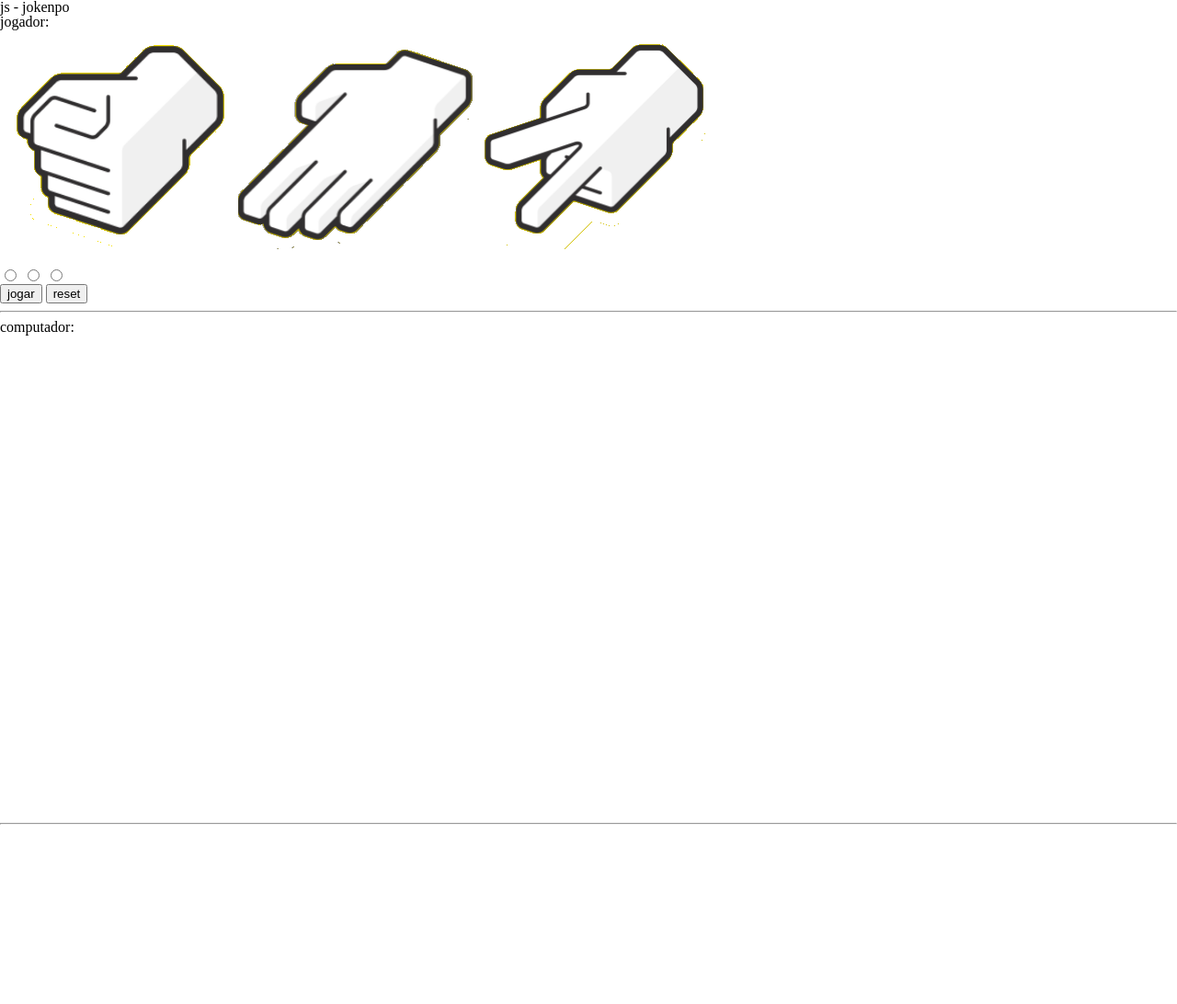
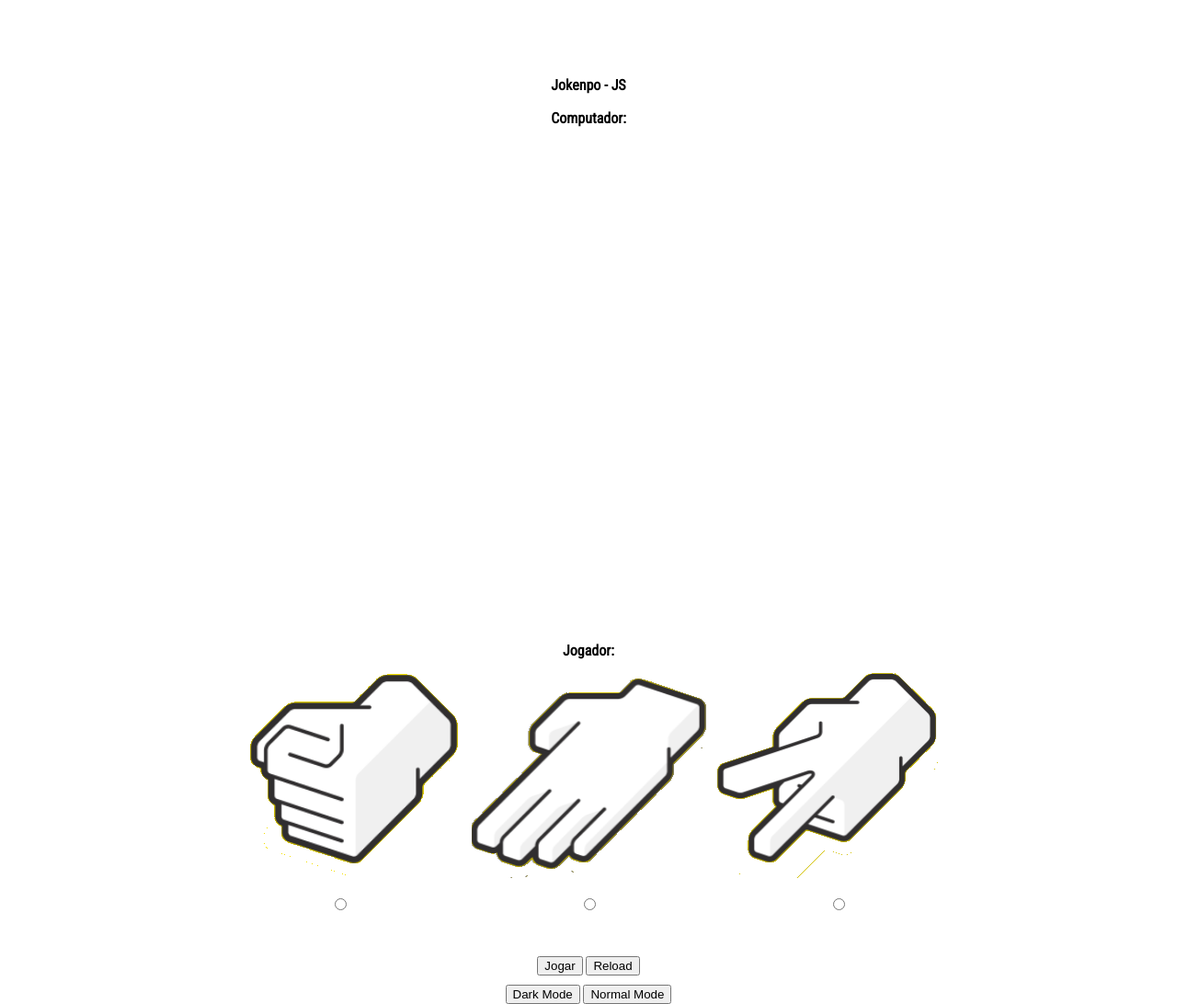
Before and after one commit to otaviosbms/Projetos_JS, a plain HTML site: page jokenpo-js/index.html in a window 1280 px wide. Shown: the whole page at 92% size. Before the commit the page ends 905 px from the top, so only its background shows below. Drawn offline with Linux system fonts and the light colour scheme.

Commit message:
Add files via upload

```diff
--- a/jokenpo-js/index.html
+++ b/jokenpo-js/index.html
@@ -6,14 +6,25 @@
     <meta name="viewport" content="width=device-width, initial-scale=1.0">
     <link rel="stylesheet" href="reset.css">
     <link rel="stylesheet" href="style.css">
+    <link rel="preconnect" href="https://fonts.googleapis.com">
+    <link rel="preconnect" href="https://fonts.gstatic.com" crossorigin>
+    <link href="https://fonts.googleapis.com/css2?family=Roboto+Condensed&display=swap" rel="stylesheet">
     <title>jokenpo</title>
 </head>
 
 <body>
 
-<h1>js - jokenpo</h1>
+<h1> Jokenpo - JS </h1>
 
-<h3>jogador:</h3>
+<div class="pc">
+<p>Computador:</p>
+<img src="vazio.png" alt="pc" id="pc" class="pc">
+<div>
+
+<p id="placar"></p>
+
+
+<h3>Jogador:</h3>
 <img src="pedra.png" alt="pedra">
 <img src="papel.png" alt="papel">
 <img src="tesoura.png" alt="tesoura">
@@ -21,16 +32,17 @@
     <input type="radio" name="grupo" id="pedra">
     <input type="radio" name="grupo" id="papel">
     <input type="radio" name="grupo" id="tesoura">
-    <p>
-        <input type="button" value="jogar" onclick="jogar()">
-        <input type="reset" value="reset" onclick="resetar()">
-    </p>
 </form>
-<hr>
-<h3>computador:</h3>
-<img src="vazio.png" alt="pc" id="pc">
-<hr>
-<h3 id="placar"></h3>
+
+<p class="buttons">
+    <input type="button" value="Jogar" onclick="jogar()">
+    <input type="reset" value="Reload" onclick="resetar()">
+</p>
+
+<div class="temas">
+    <button id="btnescuro">Dark Mode</button>
+    <button id="btnclaro">Normal Mode</button>
+<div>
 
 <script src="main.js"></script>
 
--- a/jokenpo-js/main.js
+++ b/jokenpo-js/main.js
@@ -5,7 +5,7 @@ tesoura = document.getElementById("tesoura");
 
 function jogar(){
     if(pedra.checked == false && papel.checked == false && tesoura.checked == false){
-        alert("Selecione uma opção");
+        alert("Selecione uma opção de jogada");
     } else{
         var sorteio = Math.floor(Math.random() * 3);
         switch(sorteio){
@@ -21,11 +21,11 @@ function jogar(){
         }
 
         if ((pedra.checked && sorteio == 0)||(papel.checked && sorteio == 1)||(tesoura.checked && sorteio == 2) ) {
-            document.getElementById("placar").innerHTML="Empate";
+            document.getElementById("placar").innerHTML="Empate.";
         } else if ((pedra.checked && sorteio == 2)||(papel.checked && sorteio == 0)||(tesoura.checked && sorteio == 1)){
-                document.getElementById("placar").innerHTML="Voce Venceu";
+                document.getElementById("placar").innerHTML="Você Venceu.";
         } else{
-            document.getElementById("placar").innerHTML="Voce perdeu";
+            document.getElementById("placar").innerHTML="Você Perdeu.";
         }
     }
 }
@@ -34,3 +34,17 @@ function resetar(){
     document.getElementById("pc").src="vazio.png";
     document.getElementById("placar").innerHTML="";
 }
+
+
+
+var escuro = document.getElementById('btnescuro');
+var claro = document.getElementById('btnclaro');
+var body = document.querySelector('body');
+
+escuro.onclick = function(){
+ body.className = "modoescuro";
+}
+
+claro.onclick = function(){
+ body.className = "";
+}
--- a/jokenpo-js/style.css
+++ b/jokenpo-js/style.css
@@ -0,0 +1,36 @@
+body{
+    text-align: center;
+    margin-top: 85px;
+    font-weight: bold;
+    font-size: 22;
+    font-family: 'Roboto Condensed', sans-serif;
+}
+
+form {
+    display: flex;
+    flex-direction: row;
+    gap: 250px;
+    justify-content: center;
+}
+
+.buttons{
+    margin-top: 50px;
+}
+
+.pc{
+    margin-top: 20px;
+}
+
+#placar{
+    margin-bottom: 20px;
+    font-size: 24px;
+}
+
+.temas{
+    margin-top: 10px;
+}
+
+.modoescuro{
+    background:rgb(40,42,54,255);
+    color:#fff;
+}
```
